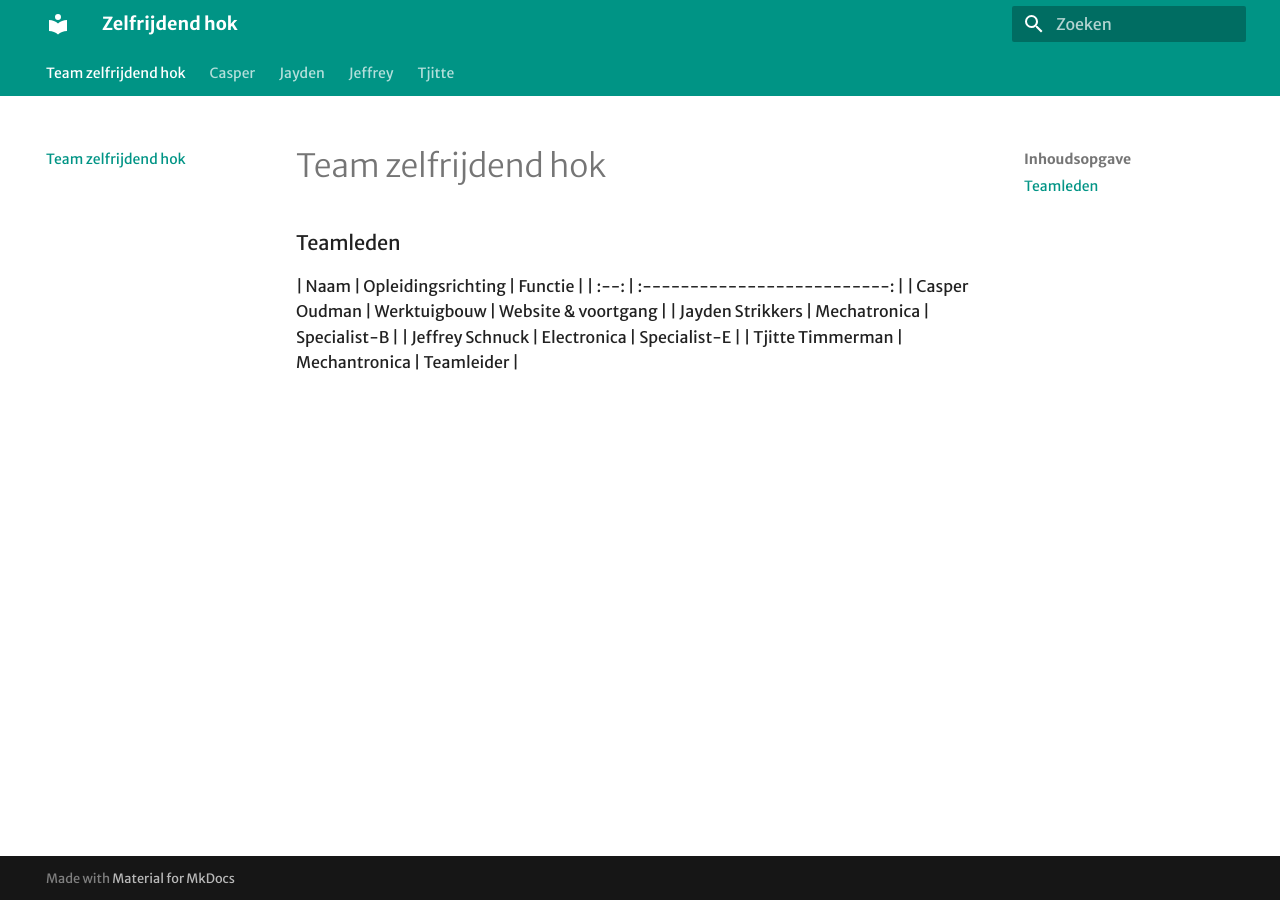
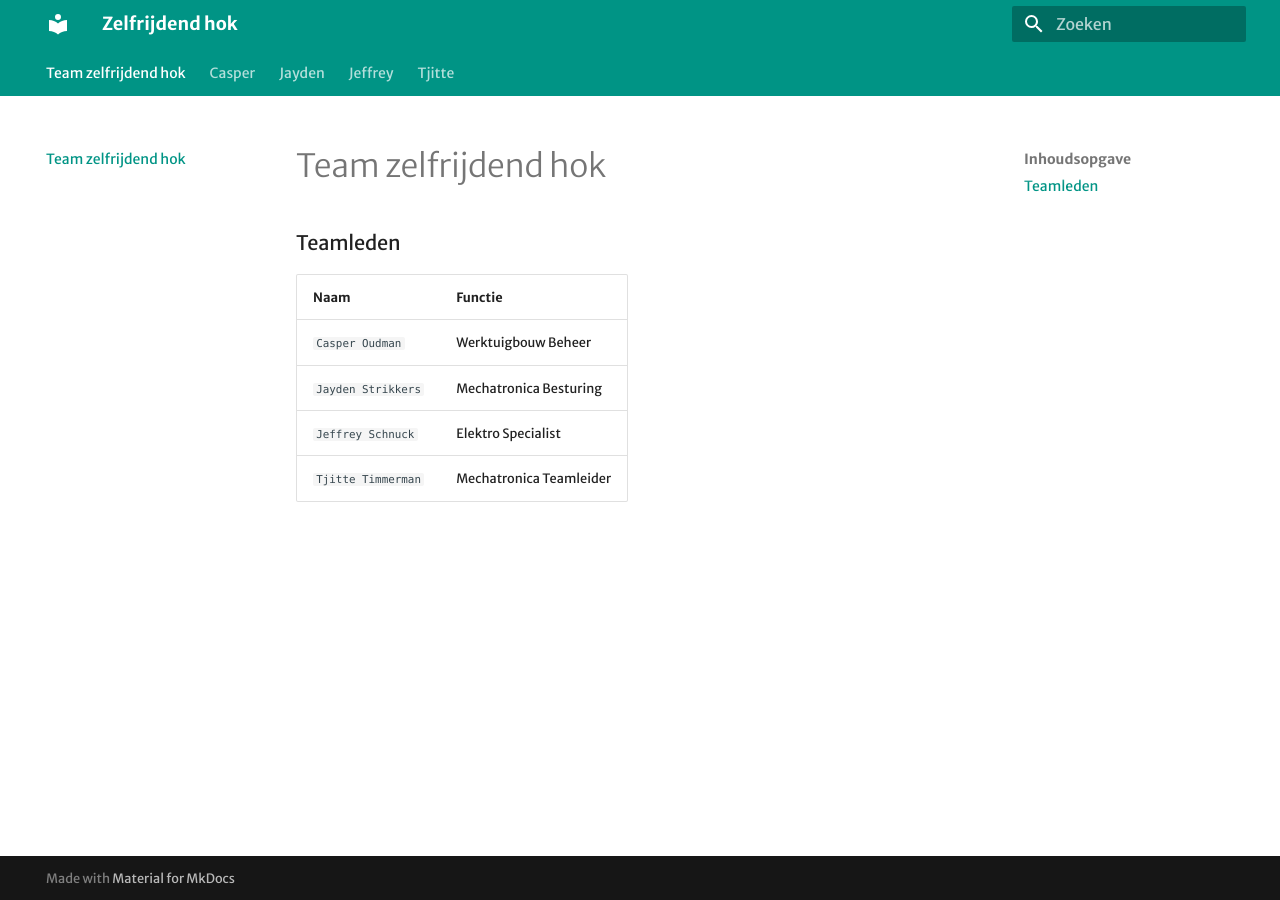
Before and after one commit to Caspertjuh/zelfrijdendekar, an MkDocs documentation site: the page built from docs/index.md, in a window 1280 px wide. Built offline with MkDocs 1.6.1 and Material for MkDocs 9.7.7, drawn with Linux system fonts in a browser that asks for light colours; some web fonts are replaced.

Commit message:
Tabel 2.0

```diff
--- a/docs/index.md
+++ b/docs/index.md
@@ -1,9 +1,9 @@
 # Team zelfrijdend hok
 
 ### Teamleden
-| Naam | Opleidingsrichting | Functie |
-| :--: | :--------------------------: |
-| Casper Oudman | Werktuigbouw | Website & voortgang |
-| Jayden Strikkers | Mechatronica | Specialist-B |
-| Jeffrey Schnuck | Electronica | Specialist-E |
-| Tjitte Timmerman | Mechantronica | Teamleider |
+| Naam      | Functie                         |
+| :---------- | :----------------------------------- |
+| `Casper Oudman`       | Werktuigbouw Beheer  |
+| `Jayden Strikkers`       | Mechatronica Besturing |
+| `Jeffrey Schnuck`    | Elektro Specialist |
+| `Tjitte Timmerman`    | Mechatronica Teamleider |
```
